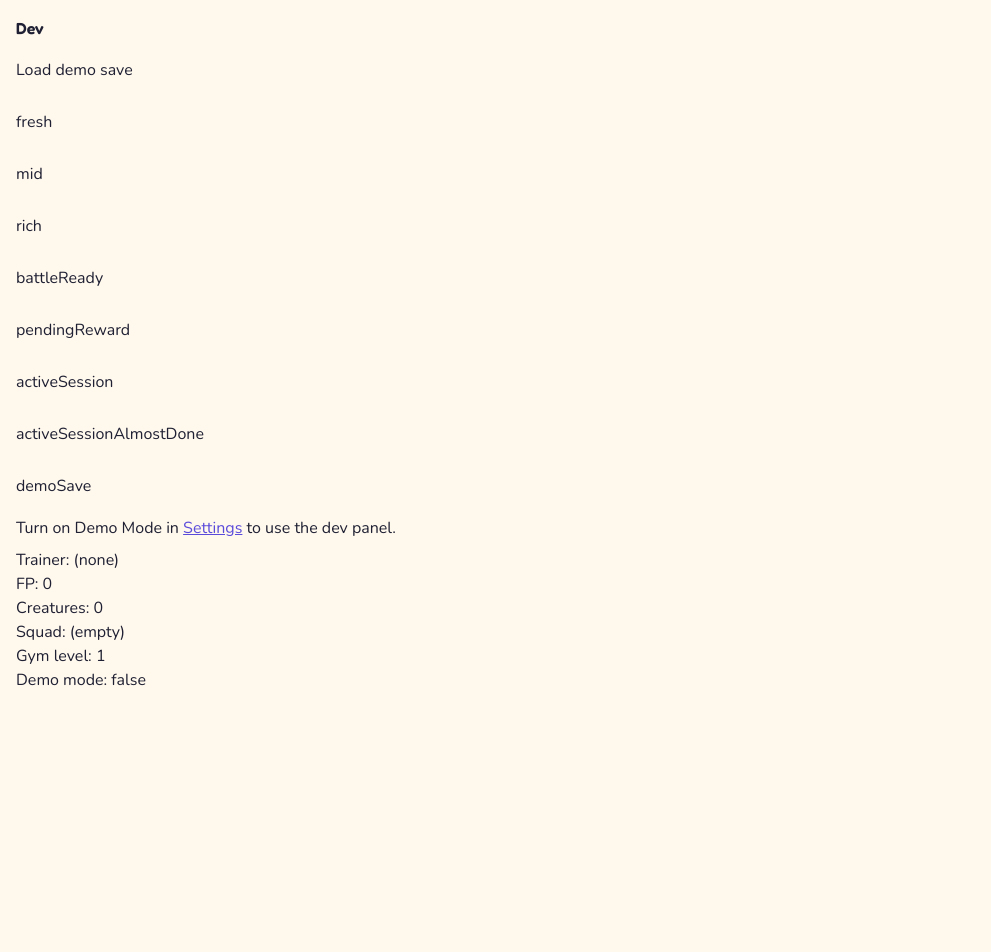
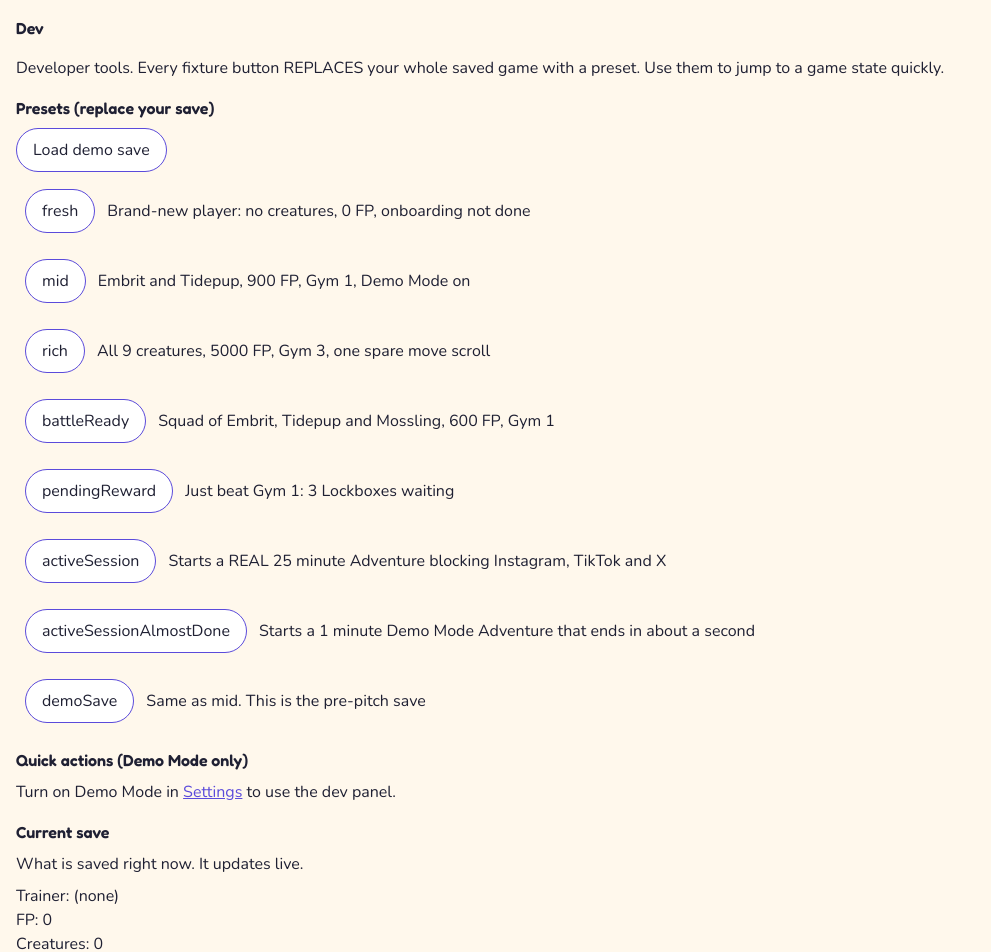
Before and after one commit to mellli1231/mma_game, a React (Vite) app: page /#/dev in a window 1280 px wide. Shown: the top 952 px of the page, without its empty margins (0-991 px from the left). Before the commit the page ends 800 px from the top, so only its background shows below. Built offline with nearby package versions, Linux system fonts and the light colour scheme.

Commit message:
[A] chore: clearer Dev page (labels, descriptions, grouping)
Co-Authored-By: Claude Sonnet 5.5 <noreply@anthropic.com>

```diff
--- a/src/app/pages/Dev.tsx
+++ b/src/app/pages/Dev.tsx
@@ -1,7 +1,7 @@
 import { useState } from 'react'
 import { Link } from 'react-router-dom'
 import { CREATURES } from '@/data/creatures'
-import { FIXTURES, SESSION_FIXTURES, SESSION_FIXTURE_SITES } from '@/dev/fixtures'
+import { DESCRIPTIONS, FIXTURES, SESSION_FIXTURES, SESSION_FIXTURE_SITES } from '@/dev/fixtures'
 import { DEFAULT_STATE } from '@/platform/defaultState'
 import type { FixtureId } from '@/types'
 import { platform } from '@/platform/platform'
@@ -11,10 +11,12 @@ export default function Dev() {
   const state = useGameState()
   const [error, setError] = useState<string | null>(null)
   const [loaded, setLoaded] = useState<string | null>(null)
+  const [notice, setNotice] = useState<string | null>(null)
 
   async function load(id: FixtureId) {
     setError(null)
     setLoaded(null)
+    setNotice(null)
     await platform.updateState(() => FIXTURES[id]())
     const sess = SESSION_FIXTURES[id]
     if (sess) {
@@ -39,34 +41,78 @@ export default function Dev() {
     await platform.checkSession()
   }
 
+  // A quick action changes the save, so no preset can still claim to be loaded.
+  async function quick(message: string, action: () => Promise<unknown>) {
+    setError(null)
+    setLoaded(null)
+    await action()
+    setNotice(message)
+  }
+
+  const btn = 'border border-primary rounded-pill px-4 min-h-tap text-ink bg-surface hover:bg-ring-track'
+
   return (
-    <div className="p-4 space-y-2">
+    <div className="p-4 space-y-4">
       <h1>Dev</h1>
+      <p>Developer tools. Every fixture button REPLACES your whole saved game with a preset. Use them to jump to a game state quickly.</p>
+
+      <section className="space-y-2">
+        <h2>Presets (replace your save)</h2>
         {/* SET-02: stays visible with Demo Mode off, because loading it is how a fresh save gets Demo Mode on. */}
-      <div><button onClick={() => load('demoSave')}>Load demo save</button></div>
+        <div><button className={btn} onClick={() => load('demoSave')}>Load demo save</button></div>
         {demoSummary && <p className="text-green-600">{demoSummary}</p>}
         {(Object.keys(FIXTURES) as FixtureId[]).map(id => (
-        <div key={id}><button onClick={() => load(id)}>{id}</button></div>
+          <div
+            key={id}
+            className={`flex items-center gap-3 rounded-card border p-2 ${loaded === id ? 'border-primary bg-ring-track' : 'border-transparent'}`}
+          >
+            <button className={btn} onClick={() => load(id)}>{id}</button>
+            <span>{DESCRIPTIONS[id]}{loaded === id && ' (Loaded)'}</span>
+          </div>
         ))}
-      {/* SET-02: the dev panel is only for Demo Mode. Fixtures above stay open so a fresh save can load one. */}
+        {loaded && <p className="text-green-600">Loaded fixture: {loaded}</p>}
+        {error && <p role="alert" className="text-red-600">{error}</p>}
+      </section>
+
+      <section className="space-y-2">
+        <h2>Quick actions (Demo Mode only)</h2>
+        {/* SET-02: only the quick actions are gated. Presets above stay open so a fresh save can load one. */}
         {state?.settings.demoMode ? (
           <>
-          <div><button onClick={() => platform.updateState(s => ({ ...s, fp: s.fp + 1000, lifetimeFp: s.lifetimeFp + 1000 }))}>+1000 FP</button></div>
+            <div className="flex items-center gap-3">
+              <button
+                className={btn}
+                onClick={() => quick('Added 1000 FP', () => platform.updateState(s => ({ ...s, fp: s.fp + 1000, lifetimeFp: s.lifetimeFp + 1000 })))}
+              >+1000 FP</button>
+              <span>Adds 1000 FP to your current save</span>
+            </div>
             {state.activeSession && (
-            <div>
+              <div className="flex items-center gap-3">
                 {/* DEV-ONLY exception to "the background is the only writer of activeSession": it only
                     moves endsAt to now. The FP award itself still happens in the background via checkSession. */}
-              <button onClick={finishNow}>Finish Adventure now</button>
+                <button className={btn} onClick={() => quick('Finished the Adventure', finishNow)}>Finish Adventure now</button>
+                <span>Ends your current Adventure now so FP is awarded</span>
               </div>
             )}
-          <div><button onClick={() => platform.updateState(() => structuredClone(DEFAULT_STATE))}>Reset all</button></div>
+            <div className="flex items-center gap-3">
+              <button
+                className={btn}
+                onClick={() => quick('Reset to a brand-new save', () => platform.updateState(() => structuredClone(DEFAULT_STATE)))}
+              >Reset all</button>
+              <span>Wipes everything back to a brand-new save</span>
+            </div>
           </>
         ) : (
           <p>
             Turn on Demo Mode in <Link to="/settings" className="text-primary underline">Settings</Link> to use the dev panel.
           </p>
         )}
-      {loaded && <p className="text-green-600">Loaded fixture: {loaded}</p>}
+        {notice && !loaded && <p className="text-green-600">{notice}</p>}
+      </section>
+
+      <section className="space-y-2">
+        <h2>Current save</h2>
+        <p>What is saved right now. It updates live.</p>
         {state ? (
           <ul>
             <li>Trainer: {state.trainerName || '(none)'}</li>
@@ -79,7 +125,7 @@ export default function Dev() {
         ) : (
           <p>Loading...</p>
         )}
-      {error && <p role="alert" className="text-red-600">{error}</p>}
+      </section>
     </div>
   )
 }
--- a/src/dev/fixtures.ts
+++ b/src/dev/fixtures.ts
@@ -46,6 +46,18 @@ export const FIXTURES: Record<FixtureId, () => GameState> = {
   demoSave: mid,
 }
 
+/** One plain-English line per fixture, shown next to its button on the Dev page. */
+export const DESCRIPTIONS: Record<FixtureId, string> = {
+  fresh: 'Brand-new player: no creatures, 0 FP, onboarding not done',
+  mid: 'Embrit and Tidepup, 900 FP, Gym 1, Demo Mode on',
+  rich: 'All 9 creatures, 5000 FP, Gym 3, one spare move scroll',
+  battleReady: 'Squad of Embrit, Tidepup and Mossling, 600 FP, Gym 1',
+  pendingReward: 'Just beat Gym 1: 3 Lockboxes waiting',
+  activeSession: 'Starts a REAL 25 minute Adventure blocking Instagram, TikTok and X',
+  activeSessionAlmostDone: 'Starts a 1 minute Demo Mode Adventure that ends in about a second',
+  demoSave: 'Same as mid. This is the pre-pitch save',
+}
+
 /** The two fixtures that also start a real session after the state is loaded. */
 export const SESSION_FIXTURES: Partial<Record<FixtureId, { durationMin: number }>> = {
   activeSession: { durationMin: 25 },
```
Also changed, not shown: 1 other file (tests, documents, lock files or other folders). Lines whose indentation alone changed are shown as unchanged.
